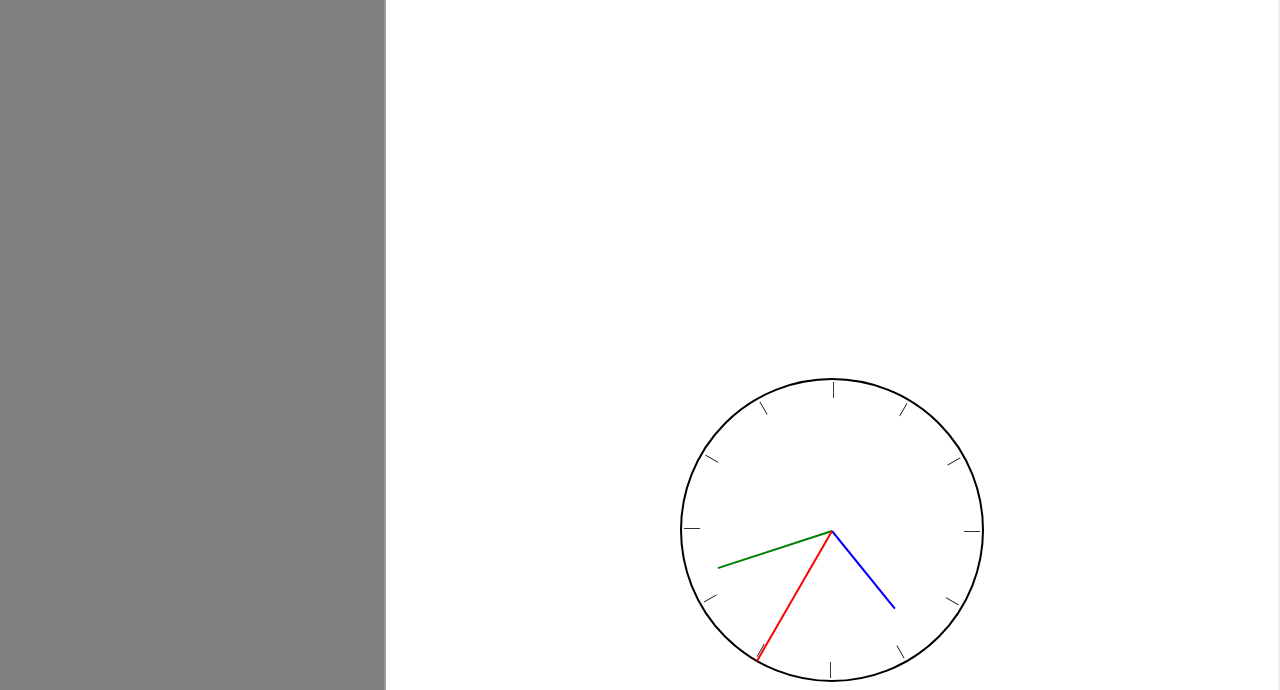
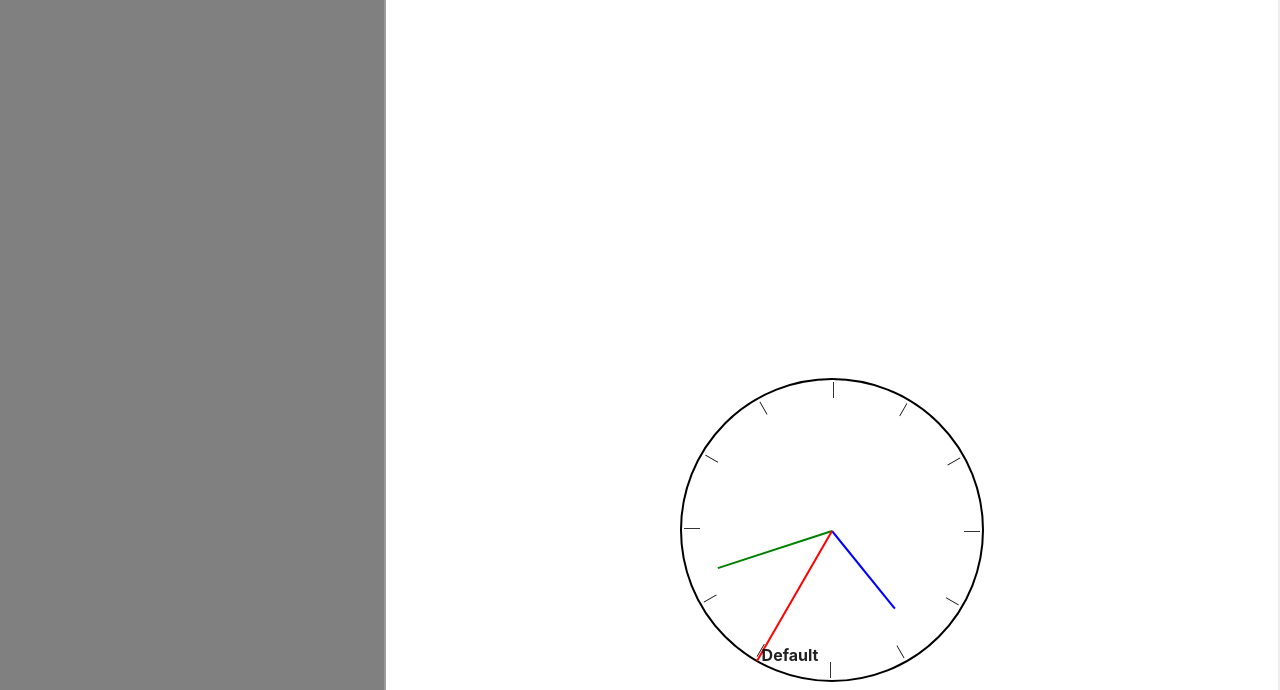
Before and after one commit to tejaswigowda/ame220Fall2020, a plain HTML site: page clockApp/index.html in a window 1280 px wide. Both pictures are taken after a click on the button "Default". Shown: the part 110-800 px from the top of the page. Drawn offline with nearby package versions, Linux system fonts and the light colour scheme.

Commit message:
in class

```diff
--- a/clockApp/index.html
+++ b/clockApp/index.html
@@ -33,10 +33,13 @@
 
   function tzSelected(n){
     var x = "";
+    var y = "Default";
     if(n > -1){
       x = "#" + myTZs[n].value;
+      y = myTZs[n].text
     }
-    var markup = "<iframe src='clock.html" + x + "'></iframe>";
+    var markup = "<iframe src='clock.html" + x + "'></iframe>"+
+       "<h1>" + y + "</h1>"
     document.getElementById("theClock").innerHTML = markup;
 
     $(".oneTZ").removeClass("selected");
@@ -117,6 +120,16 @@
     top: 0;
     height: 100vw;
   }
+  #theClock h1{
+    position: fixed;
+    width: calc(100% - 300px);
+    bottom: 0px;
+    right: 0px;
+    text-align:center;
+    font-weight:bold;
+    font-size: 16px;
+  }
+
   #theClock iframe{
     width: 100%;
     height: 100%;
```
